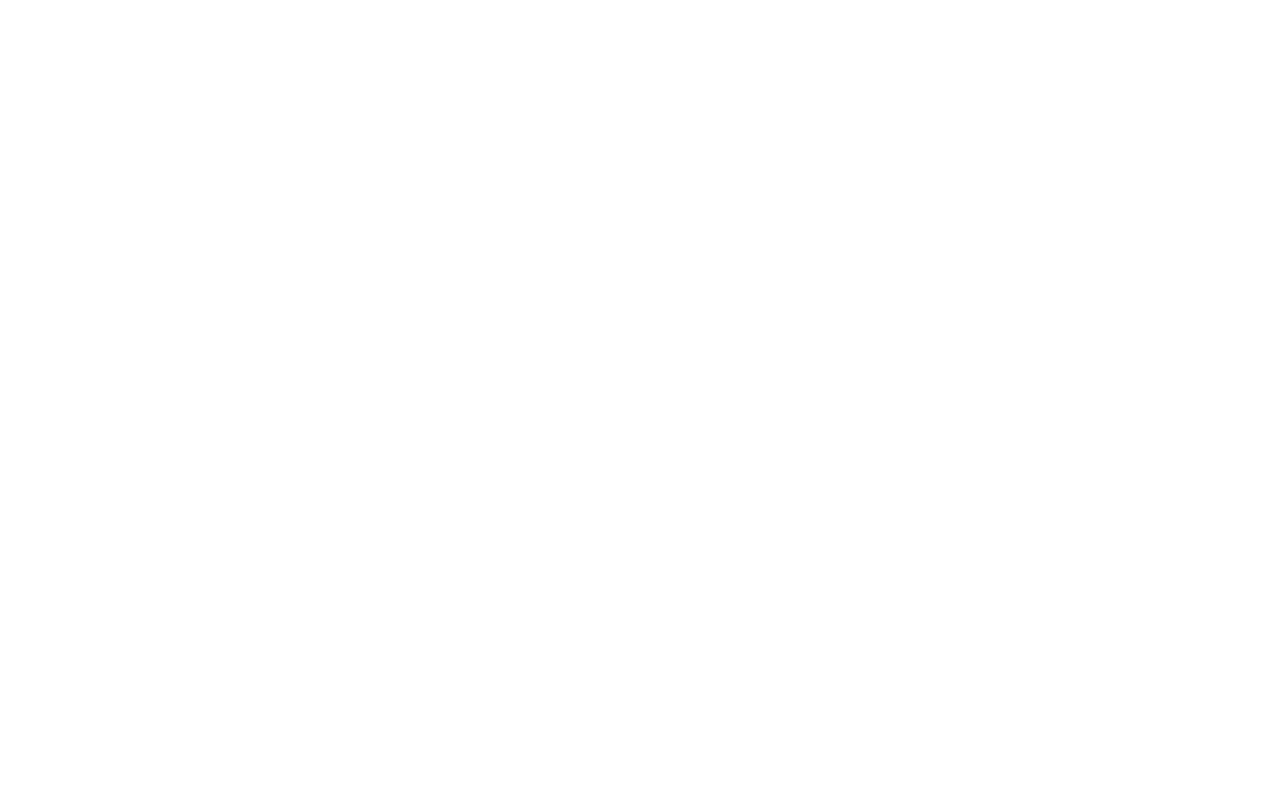
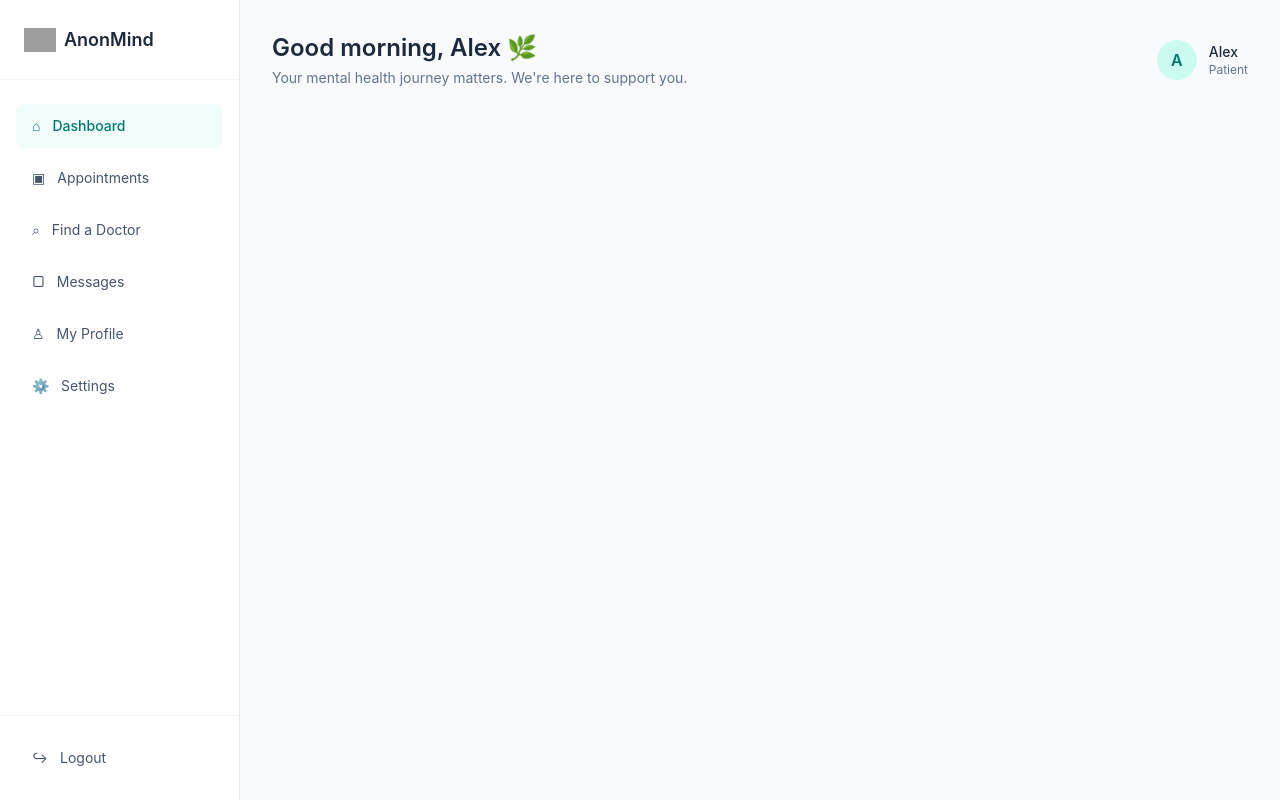
Before and after one commit to n-bisar/AnonMind, a React app in the folder frontend/: page /patient/dashboard in a window 1280 px wide. Before the commit this address had no page. Built offline with nearby package versions, Linux system fonts and the light colour scheme; grey boxes are pictures that could not be loaded; the HTML template or start-up script is replaced by a standard one.

Commit message:
Day 25:Done with the Login part of the Website

```diff
--- a/frontend/src/App.jsx
+++ b/frontend/src/App.jsx
@@ -2,6 +2,7 @@
 import Home from './pages/Home'
 import Register from './pages/Register'
 import Login from './pages/Login'
+import PatientDashboard from './pages/PatientDashboard'
 
 function App() {
   return (
@@ -10,6 +11,7 @@
         <Route path="/" element={<Home />} />
         <Route path="/register" element={<Register />} />
         <Route path="/login" element={<Login />} />
+        <Route path="/patient/dashboard" element={<PatientDashboard />} />
       </Routes>
     </BrowserRouter>
   )
--- /dev/null
+++ b/frontend/src/pages/PatientDashboard.jsx
@@ -0,0 +1,197 @@
+import React from "react";
+
+function PatientDashboard() {
+  return (
+    <div className="min-h-screen flex bg-slate-50 text-slate-800">
+
+      {/* Sidebar */}
+      <aside className="w-60 min-h-screen bg-white border-r border-slate-200 flex flex-col">
+
+        {/* Logo */}
+        <div className="h-20 flex items-center px-6 border-b border-slate-100">
+          <img
+            src="/assets/logo.png"
+            alt="AnonMind"
+            className="w-8 h-8 object-contain"
+          />
+
+          <span className="ml-2 text-lg font-semibold text-slate-800">
+            AnonMind
+          </span>
+        </div>
+
+        {/* Navigation */}
+        <nav className="flex-1 px-4 py-6 space-y-2">
+
+          <button
+            className="
+              w-full flex items-center gap-3
+              px-4 py-3
+              rounded-lg
+              bg-teal-50 text-teal-700
+              text-sm font-medium
+              text-left
+            "
+          >
+            <span>⌂</span>
+            <span>Dashboard</span>
+          </button>
+
+          <button
+            className="
+              w-full flex items-center gap-3
+              px-4 py-3
+              rounded-lg
+              text-slate-600
+              hover:bg-slate-50
+              text-sm
+              text-left
+            "
+          >
+            <span>▣</span>
+            <span>Appointments</span>
+          </button>
+
+          <button
+            className="
+              w-full flex items-center gap-3
+              px-4 py-3
+              rounded-lg
+              text-slate-600
+              hover:bg-slate-50
+              text-sm
+              text-left
+            "
+          >
+            <span>⌕</span>
+            <span>Find a Doctor</span>
+          </button>
+
+          <button
+            className="
+              w-full flex items-center gap-3
+              px-4 py-3
+              rounded-lg
+              text-slate-600
+              hover:bg-slate-50
+              text-sm
+              text-left
+            "
+          >
+            <span>▢</span>
+            <span>Messages</span>
+          </button>
+
+          <button
+            className="
+              w-full flex items-center gap-3
+              px-4 py-3
+              rounded-lg
+              text-slate-600
+              hover:bg-slate-50
+              text-sm
+              text-left
+            "
+          >
+            <span>♙</span>
+            <span>My Profile</span>
+          </button>
+
+          <button
+            className="
+              w-full flex items-center gap-3
+              px-4 py-3
+              rounded-lg
+              text-slate-600
+              hover:bg-slate-50
+              text-sm
+              text-left
+            "
+          >
+            <span>⚙</span>
+            <span>Settings</span>
+          </button>
+
+        </nav>
+
+        {/* Logout */}
+        <div className="px-4 py-5 border-t border-slate-100">
+
+          <button
+            className="
+              w-full flex items-center gap-3
+              px-4 py-3
+              rounded-lg
+              text-slate-600
+              hover:bg-slate-50
+              text-sm
+              text-left
+            "
+          >
+            <span>↪</span>
+            <span>Logout</span>
+          </button>
+
+        </div>
+
+      </aside>
+
+
+      {/* Main Dashboard */}
+      <main className="flex-1 p-8">
+
+        {/* Welcome Header */}
+        <div className="flex items-center justify-between mb-8">
+
+          <div>
+            <h1 className="text-2xl font-semibold text-slate-800">
+              Good morning, Alex 🌿
+            </h1>
+
+            <p className="mt-1 text-sm text-slate-500">
+              Your mental health journey matters. We're here to support you.
+            </p>
+          </div>
+
+          {/* Temporary profile */}
+          <div className="flex items-center gap-3">
+
+            <div className="
+              w-10 h-10
+              rounded-full
+              bg-teal-100
+              flex items-center justify-center
+              text-teal-700
+              font-semibold
+            ">
+              A
+            </div>
+
+            <div>
+              <p className="text-sm font-medium text-slate-800">
+                Alex
+              </p>
+
+              <p className="text-xs text-slate-500">
+                Patient
+              </p>
+            </div>
+
+          </div>
+
+        </div>
+
+
+        {/* Dashboard content will be added next */}
+
+        <div className="min-h-[300px]">
+          {/* Next Appointment → next step */}
+        </div>
+
+      </main>
+
+    </div>
+  );
+}
+
+export default PatientDashboard;
```
Also changed, not shown: 1 other file (tests, documents, lock files or other folders).
